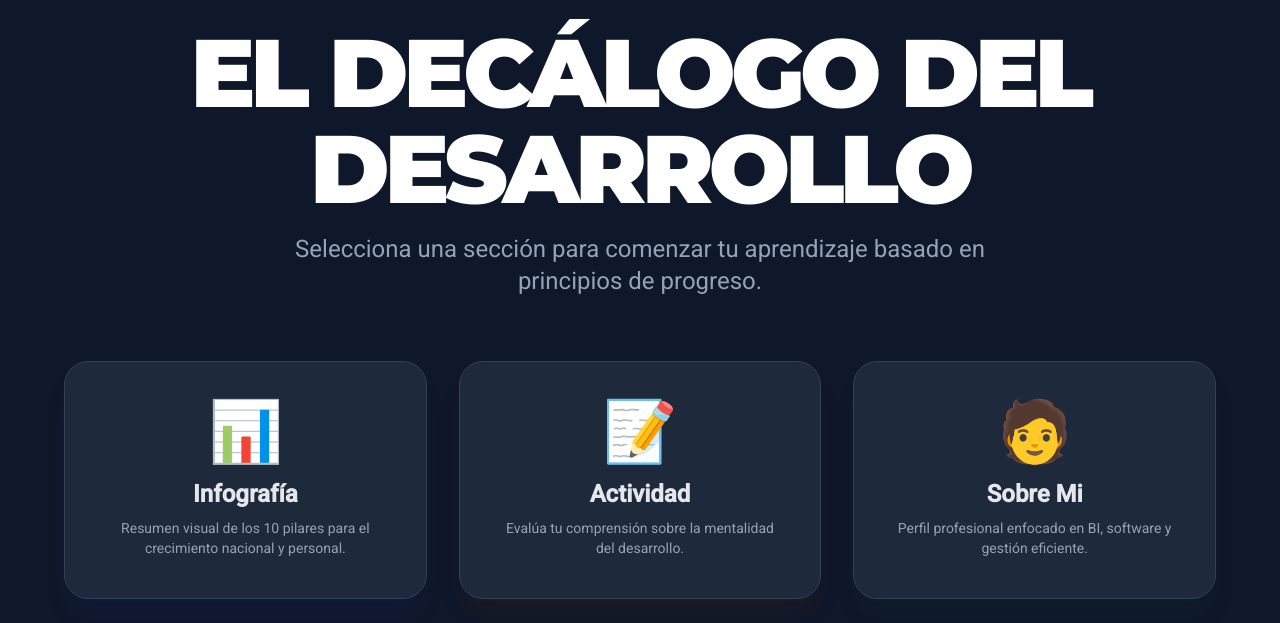
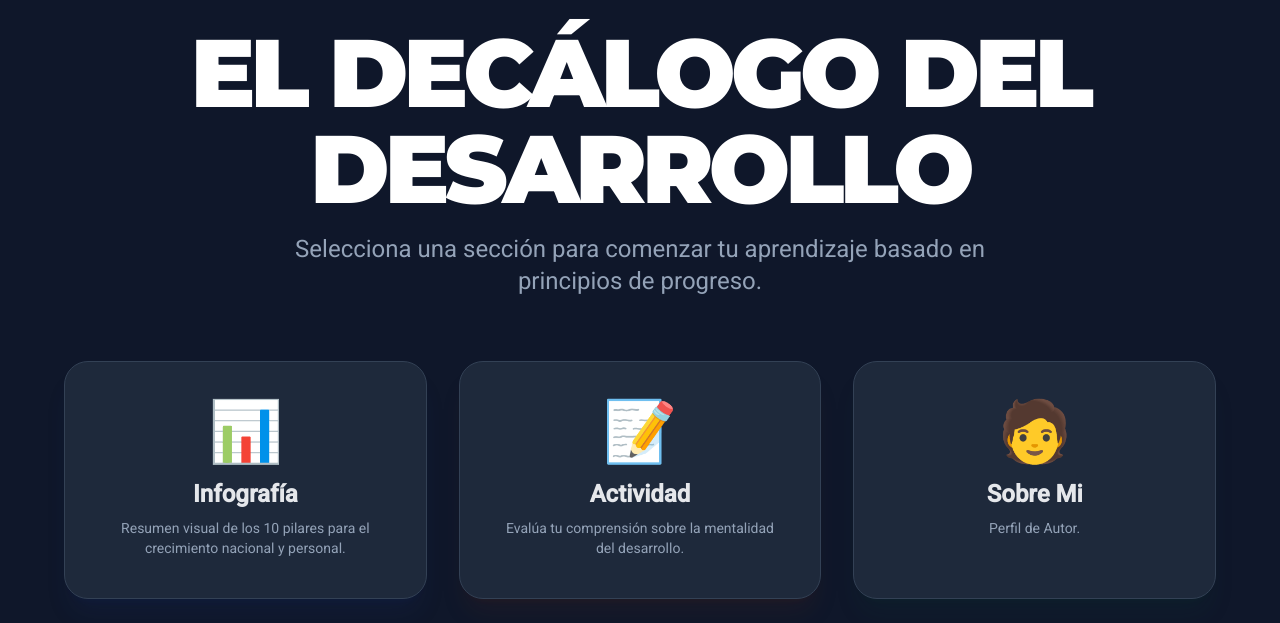
Before and after one commit to salvadorsin123/DecalogoDesarrollo, a plain HTML site: page index.html in a window 1280 px wide. Shown: the part 295-918 px from the top of the page. Drawn offline with nearby package versions, Linux system fonts and the light colour scheme.

Commit message:
Fix HTML structure and update content

```diff
--- a/index.html
+++ b/index.html
@@ -44,10 +44,11 @@
                 class="group bg-slate-800 p-10 rounded-3xl border border-slate-700 hover:border-emerald-500 transition-all transform hover:-translate-y-2 shadow-xl shadow-emerald-900/10">
                 <div class="text-6xl mb-4 group-hover:scale-110 transition">🧑</div>
                 <h2 class="text-2xl font-bold mb-2">Sobre Mi</h2>
-                <p class="text-sm text-slate-400">Perfil profesional enfocado en BI, software y gestión eficiente.</p>
+                <p class="text-sm text-slate-400">Perfil de Autor.</p>
             </a>
         </div>
     </div>
 </body>
 
+
 </html>
```
